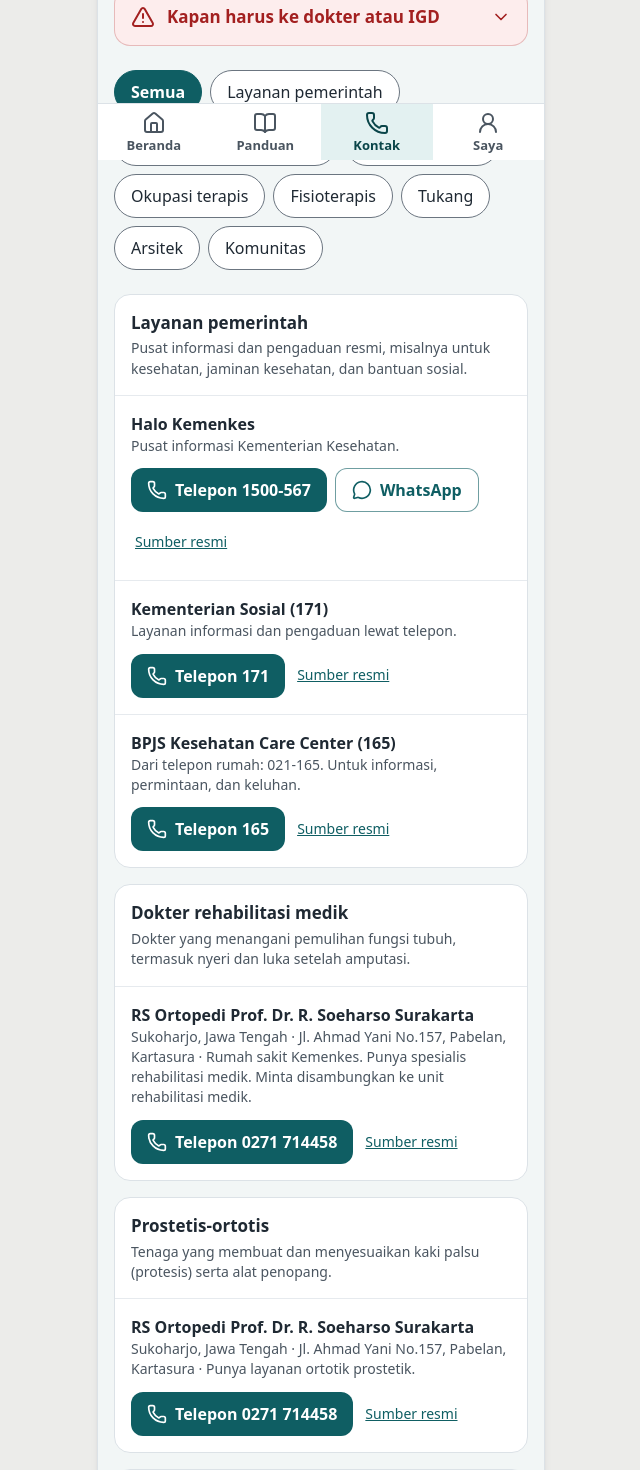
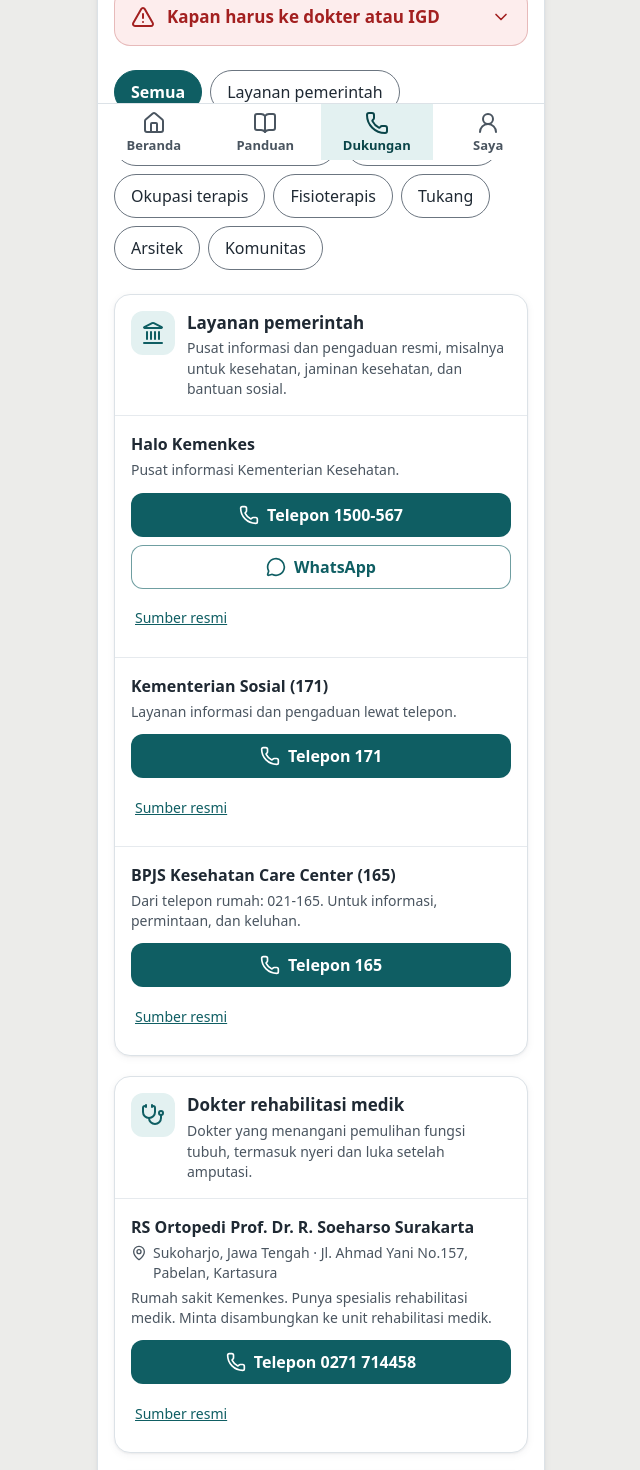
Before and after one commit to titohanafi/transisidnr, a React (Vite) app: page /#/kontak in a window 1280 px wide. Shown: the part 640-2110 px from the top of the page, without its empty margins (319-959 px from the left). Built offline with nearby package versions, Linux system fonts and the light colour scheme.

Commit message:
Menu Kontak menjadi Dukungan: latar putih, ikon per jenis kontak, tombol selebar kartu
Co-Authored-By: Claude Sonnet 5.5 <noreply@anthropic.com>

```diff
--- a/content/ui.json
+++ b/content/ui.json
@@ -47,12 +47,12 @@
     "tabBeranda": "Beranda",
     "tabPanduan": "Panduan",
     "tabSaya": "Saya",
-    "tabDarurat": "Kontak",
+    "tabDarurat": "Dukungan",
     "headerPakaiAlat": "Produk Disabilitas",
     "halamanSebelumnya": "Halaman sebelumnya"
   },
   "kontak": {
-    "judul": "Kontak",
+    "judul": "Dukungan",
     "pengantar": "Nomor yang bisa dihubungi saat darurat, dan ahli yang bisa membantu.",
     "sumber": "Sumber resmi",
     "keteranganSumber": "Keterangan dan sumber nomor",
@@ -342,7 +342,7 @@
         "balasCukup": "Kabar baik. Panduan ini ditandai beres di Panduan Saya.",
         "balasSulit": "Tidak apa-apa. Pilihan berikutnya sedikit lebih besar, dan tetap boleh Anda tunda.",
         "berikutnya": "Lihat pilihan berikutnya",
-        "terakhir": "Ini sudah pilihan terakhir di panduan ini. Pertimbangkan bertanya ke ahli lewat menu Kontak."
+        "terakhir": "Ini sudah pilihan terakhir di panduan ini. Pertimbangkan bertanya ke ahli lewat menu Dukungan."
       }
     },
     "beli": {
--- a/src/screens/Kontak.tsx
+++ b/src/screens/Kontak.tsx
@@ -1,4 +1,20 @@
-import { ChevronDown, MessageCircle, Phone, TriangleAlert } from "lucide-react";
+import {
+  Accessibility,
+  Activity,
+  ChevronDown,
+  DraftingCompass,
+  Hammer,
+  HandHelping,
+  Landmark,
+  MapPin,
+  MessageCircle,
+  Phone,
+  Siren,
+  Stethoscope,
+  TriangleAlert,
+  UsersRound,
+  type LucideIcon,
+} from "lucide-react";
 import { useState } from "react";
 import { Link, useLocation } from "react-router-dom";
 import { Halaman } from "../components/Halaman";
@@ -14,13 +30,26 @@ import { isi } from "../lib/teks";
 const { kontak: t, igd, aksi } = konten.ui;
 
 const tombolTelepon =
-  "tekan inline-flex min-h-sentuh items-center justify-center gap-2 rounded-tombol bg-utama px-4 text-isi font-semibold text-white hover:bg-utama-gelap";
+  "tekan inline-flex min-h-sentuh w-full items-center justify-center gap-2 rounded-tombol bg-utama px-4 text-isi font-semibold text-white hover:bg-utama-gelap";
 const tombolSekunder =
-  "tekan inline-flex min-h-sentuh items-center justify-center gap-2 rounded-tombol border border-utama/60 bg-white px-4 text-isi font-semibold text-utama hover:bg-utama-muda";
+  "tekan inline-flex min-h-sentuh w-full items-center justify-center gap-2 rounded-tombol border border-utama/60 bg-white px-4 text-isi font-semibold text-utama hover:bg-utama-muda";
+
+// Ikon per jenis kontak (dekoratif; artinya sudah ada di nama jenis di sebelahnya).
+const IKON_KATEGORI: Record<KategoriKontak, LucideIcon> = {
+  darurat: Siren,
+  layanan_pemerintah: Landmark,
+  dokter_rehabilitasi: Stethoscope,
+  prostetis_ortotis: Accessibility,
+  okupasi_terapis: HandHelping,
+  fisioterapis: Activity,
+  tukang: Hammer,
+  arsitek: DraftingCompass,
+  komunitas: UsersRound,
+};
 
 function Aksi({ entri }: { entri: EntriKontak }) {
   return (
-    <div className="mt-3 flex flex-wrap gap-2">
+    <div className="mt-3 grid gap-2">
       {entri.telepon && (
         <a href={urlTelepon(entri.telepon)} className={tombolTelepon}>
           <Phone className="h-5 w-5" strokeWidth={2} aria-hidden="true" focusable="false" />
@@ -40,7 +69,7 @@ function Aksi({ entri }: { entri: EntriKontak }) {
           href={entri.sumber}
           target="_blank"
           rel="noopener noreferrer"
-          className="inline-flex min-h-sentuh items-center px-1 text-kecil text-utama underline"
+          className="inline-flex min-h-sentuh items-center justify-self-start px-1 text-kecil text-utama underline"
         >
           {t.sumber}
           <span className="sr-only">: {entri.nama}</span>
@@ -66,11 +95,12 @@ export function Kontak() {
   const ahli = kumpulkanAhli(konten.kartu);
 
   return (
-    <Halaman judul={t.judul} judulTersembunyi kepala={<p className="mt-2 text-redup">{t.pengantar}</p>}>
+    <Halaman judul={t.judul} judulTersembunyi latarPutih kepala={<p className="mt-2 text-redup">{t.pengantar}</p>}>
       <div className="flex flex-col gap-bagian">
         {darurat && darurat.entri.length > 0 && (
           <section aria-labelledby="nomor-darurat">
-            <h2 id="nomor-darurat" className="text-subjudul">
+            <h2 id="nomor-darurat" className="flex items-center gap-2 text-subjudul">
+              <Siren className="h-5 w-5 shrink-0 text-bahaya" strokeWidth={2} aria-hidden="true" focusable="false" />
               {darurat.kategori.nama}
             </h2>
             <ul className="mt-isi grid grid-cols-2 gap-3">
@@ -169,17 +199,22 @@ export function Kontak() {
           </div>
         </fieldset>
 
-        <div className="flex flex-col gap-4">
+        <div className="flex flex-col gap-5">
           {tampil.map((g) => {
             const info = ahli.find((a) => a.jenis === g.kategori.id);
             const saran = kartu?.bantuan?.find((b) => b.jenis === g.kategori.id);
+            const Ikon = IKON_KATEGORI[g.kategori.id];
             return (
               <section
                 key={g.kategori.id}
-                className="overflow-hidden rounded-kartu border border-garis bg-white"
+                className="overflow-hidden rounded-kartu border border-garis bg-white shadow-kartu"
                 aria-labelledby={`kat-${g.kategori.id}`}
               >
-                <div className="p-4">
+                <div className="flex gap-3 p-4">
+                  <span className="flex h-11 w-11 shrink-0 items-center justify-center rounded-tombol bg-utama-muda text-utama">
+                    <Ikon className="h-6 w-6" strokeWidth={2} aria-hidden="true" focusable="false" />
+                  </span>
+                  <div className="min-w-0 flex-1">
                     <h2 id={`kat-${g.kategori.id}`} className="text-judulKartu">
                       {g.kategori.nama}
                     </h2>
@@ -191,6 +226,7 @@ export function Kontak() {
                       </div>
                     )}
                   </div>
+                </div>
                 <div className="divide-y divide-garis/70 border-t border-garis/70">
                   {g.entri.length === 0 ? (
                     <p className="p-4 text-redup">{t.kosong}</p>
@@ -198,9 +234,13 @@ export function Kontak() {
                     g.entri.map((e) => (
                       <div key={e.id} className="p-4">
                         <p className="font-semibold">{e.nama}</p>
-                        {(e.kota || e.alamat || e.catatan) && (
-                          <p className="text-kecil text-redup">{[e.kota, e.alamat, e.catatan].filter(Boolean).join(" · ")}</p>
+                        {(e.kota || e.alamat) && (
+                          <p className="mt-1 flex items-start gap-1.5 text-kecil text-redup">
+                            <MapPin className="mt-0.5 h-4 w-4 shrink-0" strokeWidth={2} aria-hidden="true" focusable="false" />
+                            <span>{[e.kota, e.alamat].filter(Boolean).join(" · ")}</span>
+                          </p>
                         )}
+                        {e.catatan && <p className="mt-1 text-kecil text-redup">{e.catatan}</p>}
                         <Aksi entri={e} />
                       </div>
                     ))
```
Also changed, not shown: 1 other file (tests, documents, lock files or other folders). Lines whose indentation alone changed are shown as unchanged.
